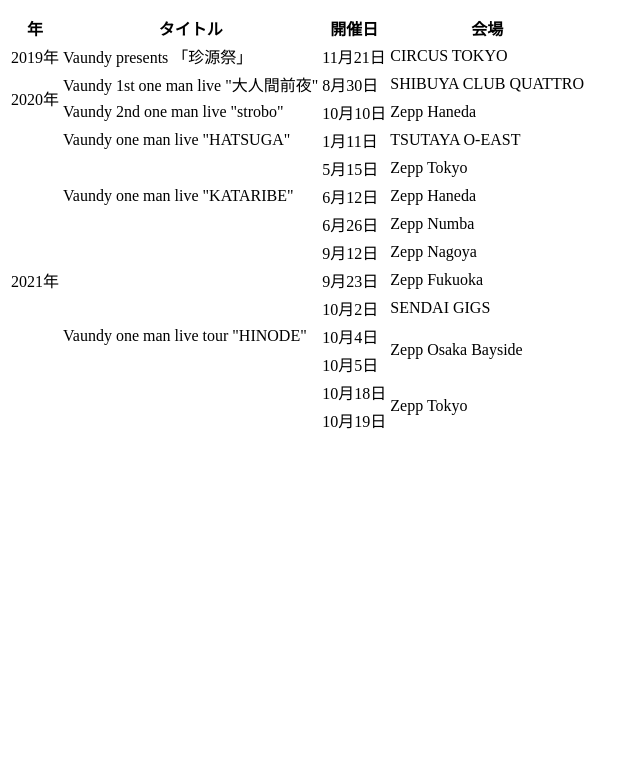
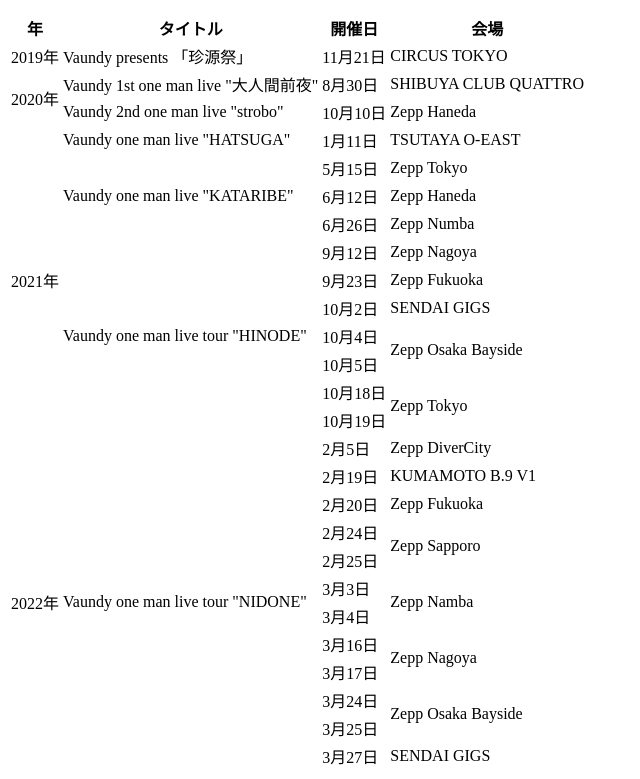
Before and after one commit to 1f10250050/team-project, a plain HTML site: page history.html in a window 1280 px wide. Shown: the part 142-921 px from the top of the page, without its empty margins (0-640 px from the left). Before the commit the page ends 800 px from the top, so only its background shows below. Drawn offline with Linux system fonts and the light colour scheme.

Commit message:
table内を作成

```diff
--- a/history.html
+++ b/history.html
@@ -80,6 +80,56 @@
                 <td>10月19日</td>
                 <td></td>
             </tr>
+            <tr>
+                <td rowspan="23">2022年</td>
+                <td rowspan="19">Vaundy one man live tour "NIDONE"</td>
+                <td>2月5日</td>
+                <td>Zepp DiverCity</td>
+            </tr>
+            <tr>
+                <td>2月19日</td>
+                <td>KUMAMOTO B.9 V1</td>
+            </tr>
+            <tr>
+                <td>2月20日</td>
+                <td>Zepp Fukuoka</td>
+            </tr>
+            <tr>
+                <td>2月24日</td>
+                <td rowspan="2">Zepp Sapporo</td>
+            </tr>
+            <tr>
+                <td>2月25日</td>
+                <td></td>
+            </tr>
+            <tr>
+                <td>3月3日</td>
+                <td rowspan="2">Zepp Namba</td>
+            </tr>
+            <tr>
+                <td>3月4日</td>
+                <td></td>
+            </tr>
+            <tr>
+                <td>3月16日</td>
+                <td rowspan="2">Zepp Nagoya</td>
+            </tr>
+            <tr>
+                <td>3月17日</td>
+                <td></td>
+            </tr>
+            <tr>
+                <td>3月24日</td>
+                <td rowspan="2">Zepp Osaka Bayside</td>
+            </tr>
+            <tr>
+                <td>3月25日</td>
+                <td></td>
+            </tr>
+            <tr>
+                <td>3月27日</td>
+                <td rowspan="2">SENDAI GIGS</td>
+            </tr>
         </table>
     </body>
 </html>
```
